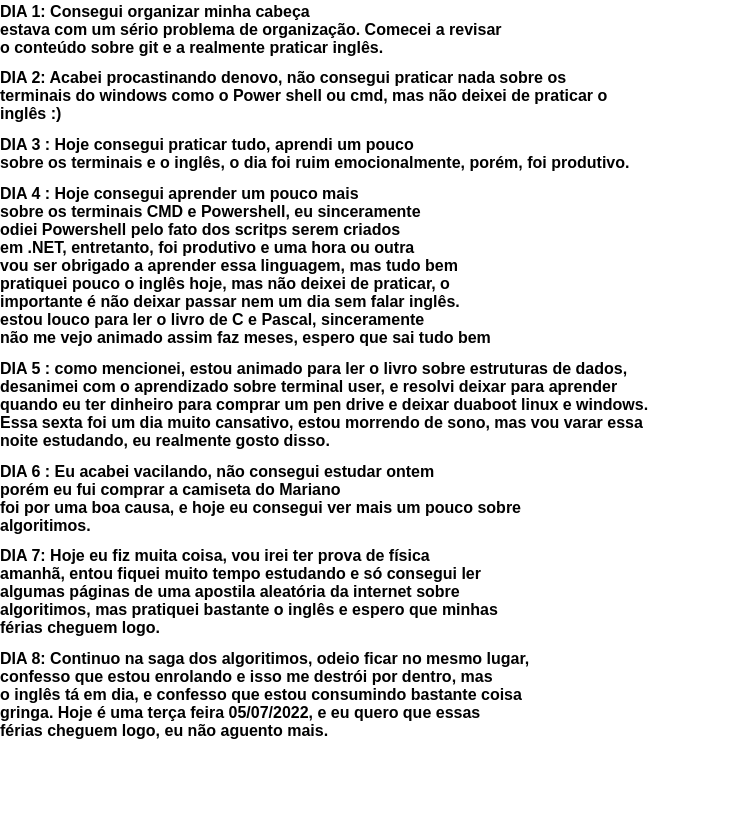
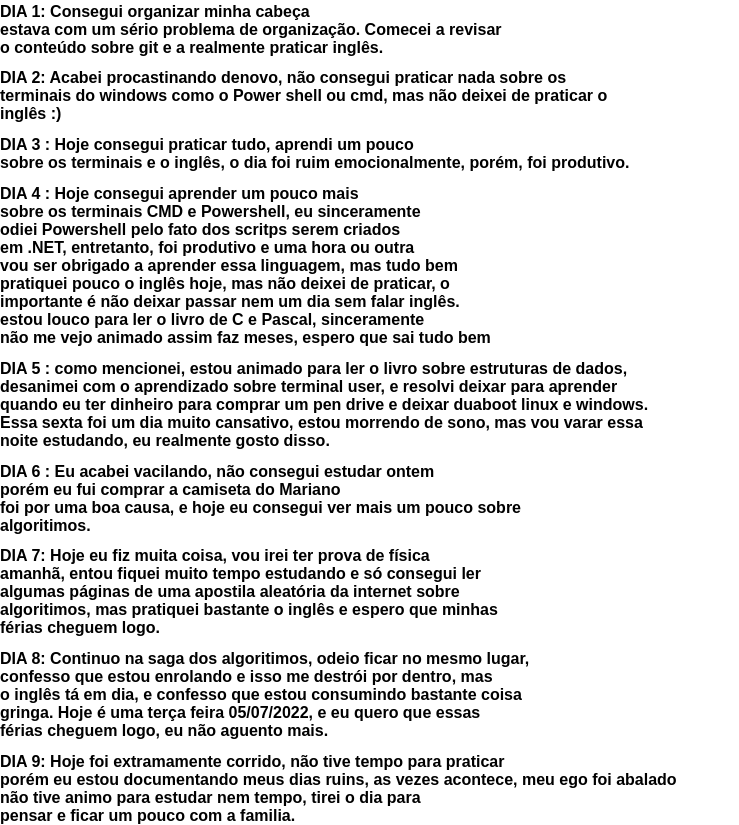
Before and after one commit to LuizFelipeTrindade/CDE, a plain HTML site: page Cronograma/index.html in a window 1280 px wide. Shown: the part 766-1591 px from the top of the page, without its empty margins (0-739 px from the left). Before the commit the page ends 1506 px from the top, so only its background shows below. Drawn offline with Linux system fonts and the light colour scheme.

Commit message:
Atualização DIA 9 do meu cronograma

```diff
--- a/Cronograma/index.html
+++ b/Cronograma/index.html
@@ -84,5 +84,10 @@
         gringa. Hoje é uma terça feira 05/07/2022, e eu quero que essas <br>
         férias cheguem logo, eu não aguento mais.
     </P>
+    <p class="d1">
+        DIA 9: Hoje foi extramamente corrido, não tive tempo para praticar<br>
+        porém eu estou documentando meus dias ruins, as vezes acontece, meu ego foi abalado<br> não tive animo para estudar nem tempo, tirei o dia para <br>
+        pensar e ficar um pouco com a familia.
+    </p>
 </body>
 </html>
```
